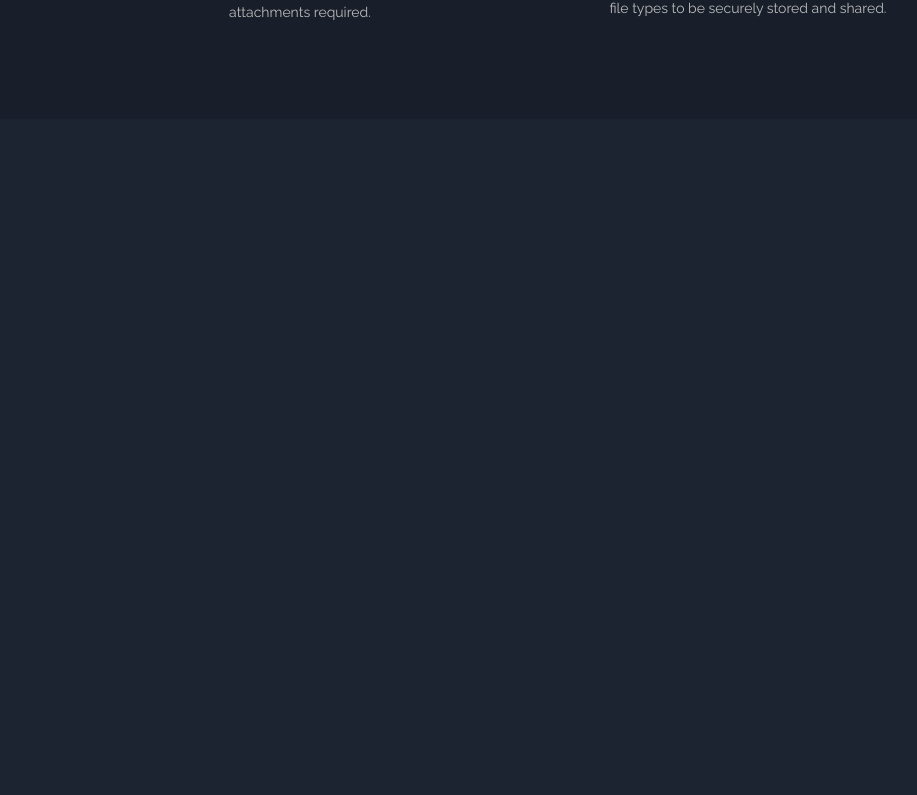
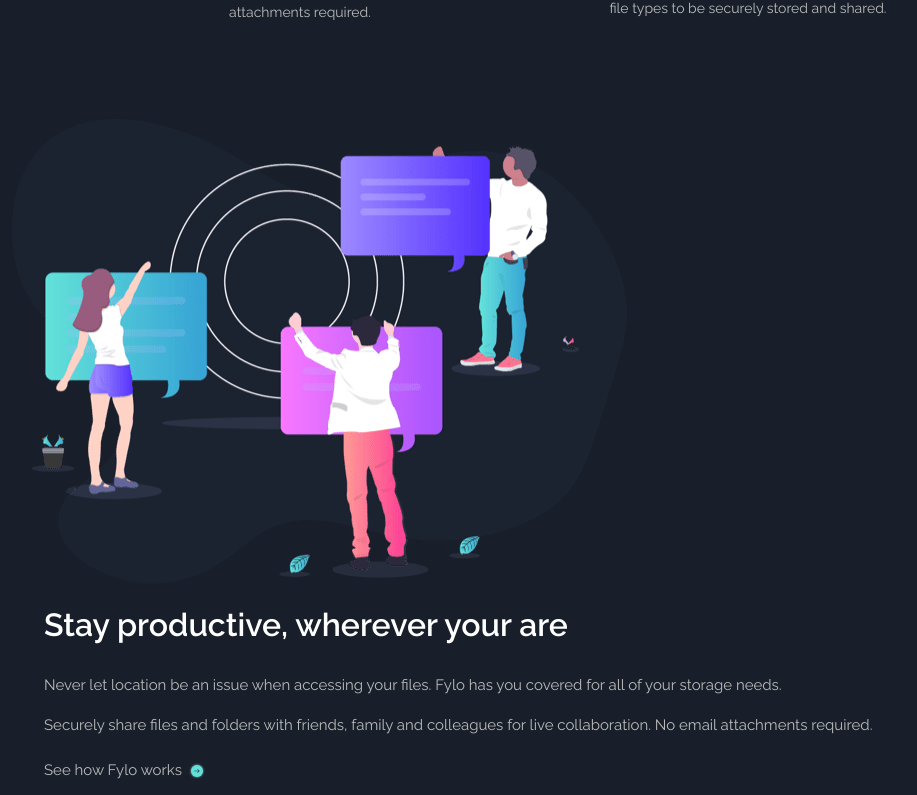
Before and after one commit to baron-gascon25/fylo-landing-page-dark, a React (Create React App) app: page / in a window 1280 px wide. Shown: the part 1462-2257 px from the top of the page, without its empty margins (116-1033 px from the left). Before the commit the page ends 1581 px from the top, so only its background shows below. Built offline with nearby package versions, Linux system fonts and the light colour scheme.

Commit message:
added  benefits component

```diff
--- a/src/App.css
+++ b/src/App.css
@@ -119,7 +119,7 @@ body {
   padding: 2rem 0rem;
 }
 
-.features-background {
+.darker-bg {
   width: auto;
   position: absolute;
   left: 0;
@@ -153,6 +153,56 @@ body {
   font-family: "Raleway";
   font-size: 14px;
   font-weight: 400;
+}
+
+.benefits {
+  display: flex;
+  align-items: center;
+  flex-wrap: wrap;
+  width: 80%;
+  margin: 1rem auto;
+}
+
+.benefits-title-desc-container {
+  display: flex;
+  flex-direction: column;
+  margin: 0rem 2rem;
+}
+
+.benefits-title {
+  font-family: "Raleway";
+  font-size: 2rem;
+  font-weight: 600;
+  line-height: 1.2;
+  width: 80%;
+  color: hsl(0, 0%, 100%);
+}
+.benefits-desc {
+  color: rgb(187, 187, 187);
+  font-family: "Raleway";
+  font-size: 15px;
+  font-weight: 400;
+  line-height: 1.6;
+  margin: 0.5rem 0rem;
+}
+.benefits-link-container {
+  margin-top: 1rem;
+}
+.benefits-a {
+  text-decoration: none;
+  color: rgb(187, 187, 187);
+  font-family: "Raleway";
+  font-size: 15px;
+  font-weight: 400;
+}
+
+.benefits-a-icon {
+  margin: -0.2rem 0.2rem;
+}
+
+.benefits-link-container:hover {
+  color: white;
+  text-decoration: underline;
 }
 
 @media (max-width: 400px) {
@@ -206,10 +256,26 @@ body {
     font-size: 16px;
     font-weight: 600;
   }
+  .features,
   .features-card {
     width: 100%;
   }
-  .features-background {
-    object-fit: cover;
+  .features-desc {
+    width: 80%;
+  }
+  .benefits {
+    width: 100%;
+  }
+  .benefits-img {
+    height: 225px;
+    margin: 1rem auto;
+  }
+  .benefits-title-desc-container {
+    width: 100%;
+    margin-top: 1rem;
+  }
+  .benefits-title {
+    width: 100%;
+    font-size: 1.2rem;
   }
 }
--- a/src/App.js
+++ b/src/App.js
@@ -3,13 +3,17 @@ import Navbar from "./components/Navbar";
 import Intro from "./components/Intro";
 import Features from "./components/Features";
 import "./App.css";
+import Benefits from "./components/Benefits";
 
 function App() {
   return (
     <>
       <Navbar />
       <Intro />
-      <Features />
+      <div className='darker-bg'>
+        <Features />
+        <Benefits />
+      </div>
     </>
   );
 }
--- /dev/null
+++ b/src/components/Benefits.js
@@ -0,0 +1,34 @@
+import React from "react";
+import productive from "../images/illustration-stay-productive.png";
+import arrow from "../images/icon-arrow.svg";
+
+const BENEFITS_TITLE = "Stay productive, wherever your are";
+const BENEFITS_DESC_1 =
+  "Never let location be an issue when accessing your files. Fylo has you covered for all of your storage needs.";
+const BENEFITS_DESC_2 =
+  "Securely share files and folders with friends, family and colleagues for live collaboration. No email attachments required.";
+
+const Benefits = () => {
+  return (
+    <div className='benefits'>
+      <img
+        src={productive}
+        alt='stay-productive-img'
+        className='benefits-img'
+      />
+      <div className='benefits-title-desc-container'>
+        <h1 className='benefits-title'>{BENEFITS_TITLE}</h1>
+        <p className='benefits-desc'>{BENEFITS_DESC_1}</p>
+        <p className='benefits-desc'>{BENEFITS_DESC_2}</p>
+        <span className='benefits-link-container'>
+          <a href='#' className='benefits-a'>
+            See how Fylo works{" "}
+          </a>
+          <img src={arrow} alt='arrow-icon' className='benefits-a-icon' />
+        </span>
+      </div>
+    </div>
+  );
+};
+
+export default Benefits;
--- a/src/components/Features.js
+++ b/src/components/Features.js
@@ -29,17 +29,15 @@ const Features = () => {
   ];
 
   return (
-    <div className='features-background'>
     <div className='features'>
       {feats.map((feat) => (
-          <div className='features-card'>
+        <div className='features-card' key={feat.title}>
           <img src={feat.imgsrc} className='features-image' />
           <h6 className='features-title'>{feat.title}</h6>
           <p className='features-desc'>{feat.desc}</p>
         </div>
       ))}
     </div>
-    </div>
   );
 };
 
--- a/src/components/Navbar.js
+++ b/src/components/Navbar.js
@@ -8,7 +8,7 @@ const Navbar = () => {
       <img src={logo} alt='website-logo' className='nav-title' />
       <ul className='navigation-items'>
         {navigations.map((nav) => (
-          <li>
+          <li key={nav}>
             <a href='#' className='a-link'>
               {nav}
             </a>
```
Lines whose indentation alone changed are shown as unchanged.
